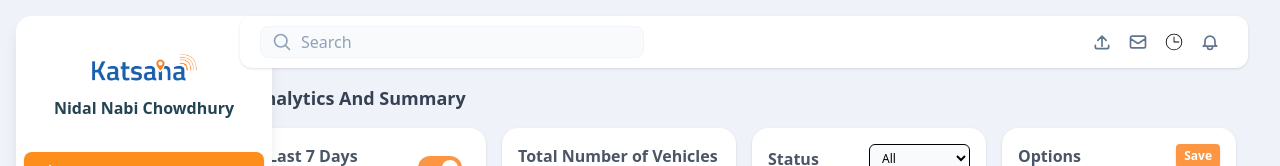
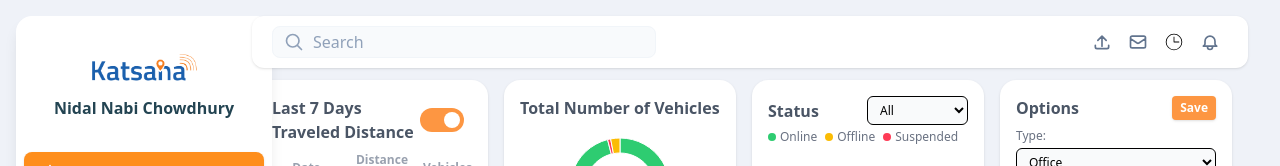
Before and after one commit to Katsana-Technologies-Limited/gps-tracking-katsana, a React (Vite) app: page /dashboard in a window 1280 px wide. Shown: the top 166 px of the page. Built offline with nearby package versions, Linux system fonts and the light colour scheme.

Commit message:
updated layout issue fixed

```diff
--- a/src/Pages/Layout/TrackingLayout.jsx
+++ b/src/Pages/Layout/TrackingLayout.jsx
@@ -54,7 +54,7 @@ export default function TrackingLayout() {
       <main className="flex-1 min-w-0 px-0 lg:px-3">
         <div className="sticky top-0 h-2 lg:h-3 w-full z-20 bg-primary-gray" />
         <TrackingTopBar onMenuClick={() => setIsMobileMenuOpen(true)} />
-        <div className="px-2 min-h-screen">
+        <div className="px-4 min-h-screen">
           <Outlet />
         </div>
       </main>
--- a/src/Pages/Layout/TrackingSidebar.jsx
+++ b/src/Pages/Layout/TrackingSidebar.jsx
@@ -1,3 +1,4 @@
+/* eslint-disable no-unused-vars */
 import React from "react";
 import { Link, useLocation } from "react-router-dom";
 import {
--- a/src/Pages/Layout/TrackingTopBar.jsx
+++ b/src/Pages/Layout/TrackingTopBar.jsx
@@ -94,7 +94,7 @@ const TrackingTopBar = ({ onMenuClick }) => {
   }, [showSearch]);
 
   return (
-    <div className="bg-white rounded-xl p-2 shadow-sm mb-4 sticky top-2 lg:top-4 z-30">
+    <div className="bg-white rounded-xl p-2 shadow-sm mb-4 sticky top-2 lg:top-4 z-30 ml-3">
       <div className="flex items-center gap-2 lg:gap-4 px-2 lg:px-3 2xl:px-6">
         {/* Mobile Menu Button */}
         <button
--- a/src/Pages/Routes/DashboardHomePage.jsx
+++ b/src/Pages/Routes/DashboardHomePage.jsx
@@ -86,12 +86,7 @@ const DashboardHomePage = () => {
   const [status, setStatus] = useState("All");
 
   return (
-    <div className="p-1 rounded-xl">
-      <div className="mb-3 pb-1">
-        <h2 className="font-semibold text-lg text-gray-700">
-          Analytics And Summary
-        </h2>
-      </div>
+    <div className="rounded-xl">
       <div className="grid grid-cols-1 md:grid-cols-4 gap-4 mb-4">
         {/* Card 1: Last 7 Days Distance Table */}
         <Card>
```
